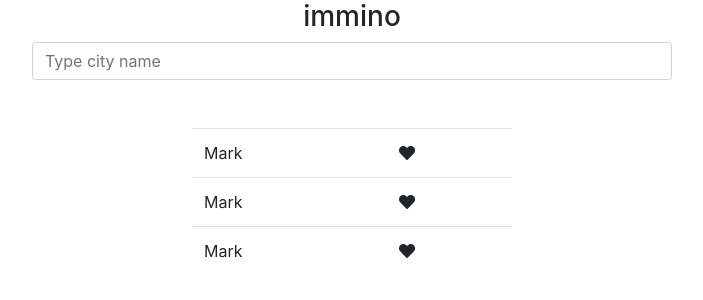
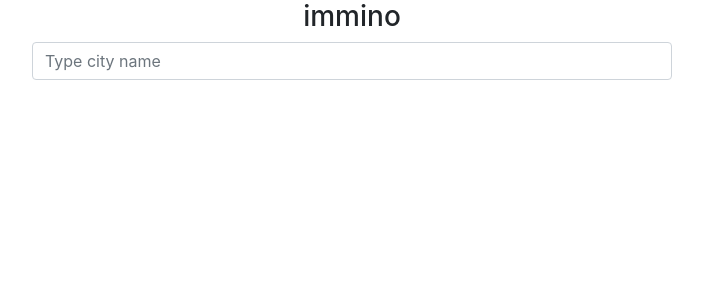
Before and after one commit to rzaveri8/weather, an Angular app: page / in a window 1280 px wide. Shown: the top 300 px of the page, without its empty margins (288-991 px from the left). Built offline with nearby package versions, Linux system fonts and the light colour scheme.

Commit message:
some refactor

```diff
--- a/src/app/components/city/city-list/city-list.component.html
+++ b/src/app/components/city/city-list/city-list.component.html
@@ -3,16 +3,9 @@
     <div class="d-flex justify-content-center w-100">
       <table class="table table-responsive-lg w-25">
         <tbody>
-          <tr>
-            <td>Mark</td>
-            <td><i class="fas fa-heart"></i></td>
-          </tr>
-          <tr>
-            <td>Mark</td>
-            <td><i class="fas fa-heart"></i></td>
-          </tr>
-          <tr>
-            <td>Mark</td>
+          <tr *ngFor="let city of searchResults; let i = index">
+            <td>{{city}}</td>
+            <td>{{i}}</td>
             <td><i class="fas fa-heart"></i></td>
           </tr>
         </tbody>
--- a/src/app/components/city/city-list/city-list.component.ts
+++ b/src/app/components/city/city-list/city-list.component.ts
@@ -8,19 +8,17 @@ import {CityService} from '../city.service';
 })
 export class CityListComponent implements OnInit {
 
-  searchResult: Array<string>;
+  searchResults: Array<string>;
 
-  constructor(private cityService: CityService) {
-  }
+  constructor(private cityService: CityService) {}
 
-  newMessage(searchResult: string[]) {
-    this.cityService.changeMessage(searchResult);
+  sendSearchResult(searchResult: string[]) {
+    this.cityService.sendSearchResult(searchResult);
   }
 
   ngOnInit() {
     this.cityService.currentMessage.subscribe(searchResult => {
-      this.searchResult = searchResult;
-      console.log(this.searchResult);
+      this.searchResults = searchResult;
     });
     // if (this.myStorage.getItem('cities') === null) {
     //   this.myStorage.setItem('cities', JSON.stringify(this.cities));
--- a/src/app/components/city/city-search/city-search.component.ts
+++ b/src/app/components/city/city-search/city-search.component.ts
@@ -8,23 +8,23 @@ import {CityService} from '../city.service';
 })
 export class CitySearchComponent implements OnInit {
 
-  searchResult: Array<string>;
+  searchResults: Array<string>;
 
-  constructor(private cityService: CityService) {
+  constructor(private cityService: CityService) {}
+
+  search(name: string) {
+    const searchResults = this.cityService.searchCity(name);
+
+    this.sendSearchResult(searchResults);
   }
 
-  search(name: string) {
-    const searchResult = this.cityService.searchCity(name);
-    // console.log(searchResult);
-    // arama sonucu city-list compoenentine wgönderilecek.
-    this.newMessage(searchResult);
-  }
-
-  newMessage(searchResult: string[]) {
-    this.cityService.changeMessage(searchResult);
+  sendSearchResult(searchResult: string[]) {
+    this.cityService.sendSearchResult(searchResult);
   }
 
   ngOnInit() {
-    this.cityService.currentMessage.subscribe(searchResult => this.searchResult = searchResult);
+    this.cityService.currentMessage.subscribe(searchResult => {
+      this.searchResults = searchResult;
+    });
   }
 }
--- a/src/app/components/city/city.service.ts
+++ b/src/app/components/city/city.service.ts
@@ -10,7 +10,7 @@ export class CityService {
   private messageSource = new BehaviorSubject(Array<string>());
   currentMessage = this.messageSource.asObservable();
 
-  changeMessage(searchResult: string[]) {
+  sendSearchResult(searchResult: string[]) {
     this.messageSource.next(searchResult);
   }
 
@@ -23,4 +23,26 @@ export class CityService {
     });
     return Array.from(new Set(searchTemp));
   }
+
+  public searchCityV2(name: string): Array<string> | undefined {
+    const searchTemp = [];
+    this.cities.filter(city => {
+      if (city.toLowerCase().search(name.toLowerCase()) !== -1 && !searchTemp.includes(city)) {
+        searchTemp.push(city);
+      }
+    });
+    return searchTemp;
+  }
+
+  public searchCityV3(name: string): Array<string> | undefined {
+    const searchTemp = [];
+    this.cities.filter(city => {
+      if (city.toLowerCase().search(name.toLowerCase()) !== -1) {
+        if (!searchTemp.includes(city)) {
+          searchTemp.push(city);
+        }
+      }
+    });
+    return searchTemp;
+  }
 }
```
